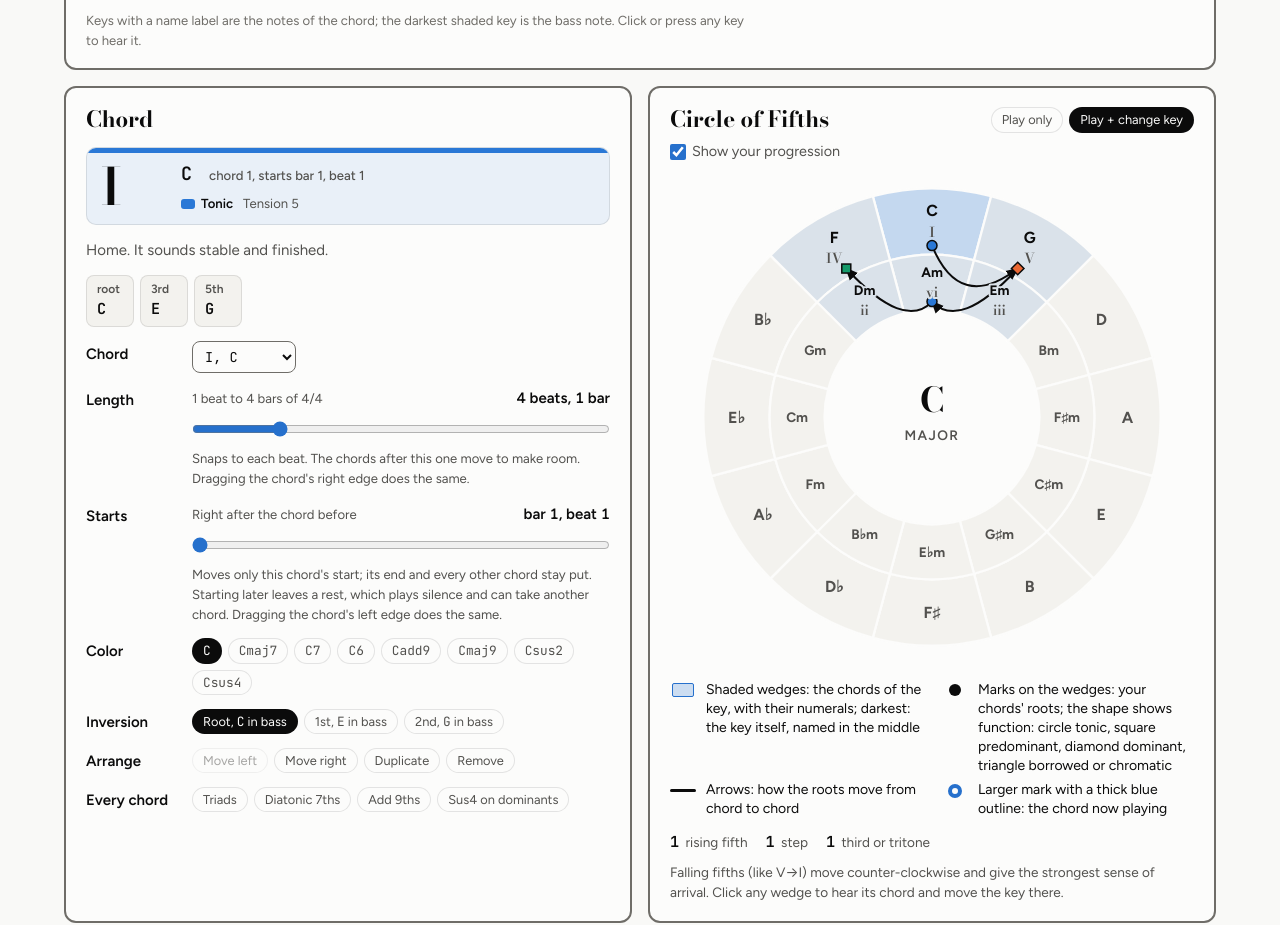
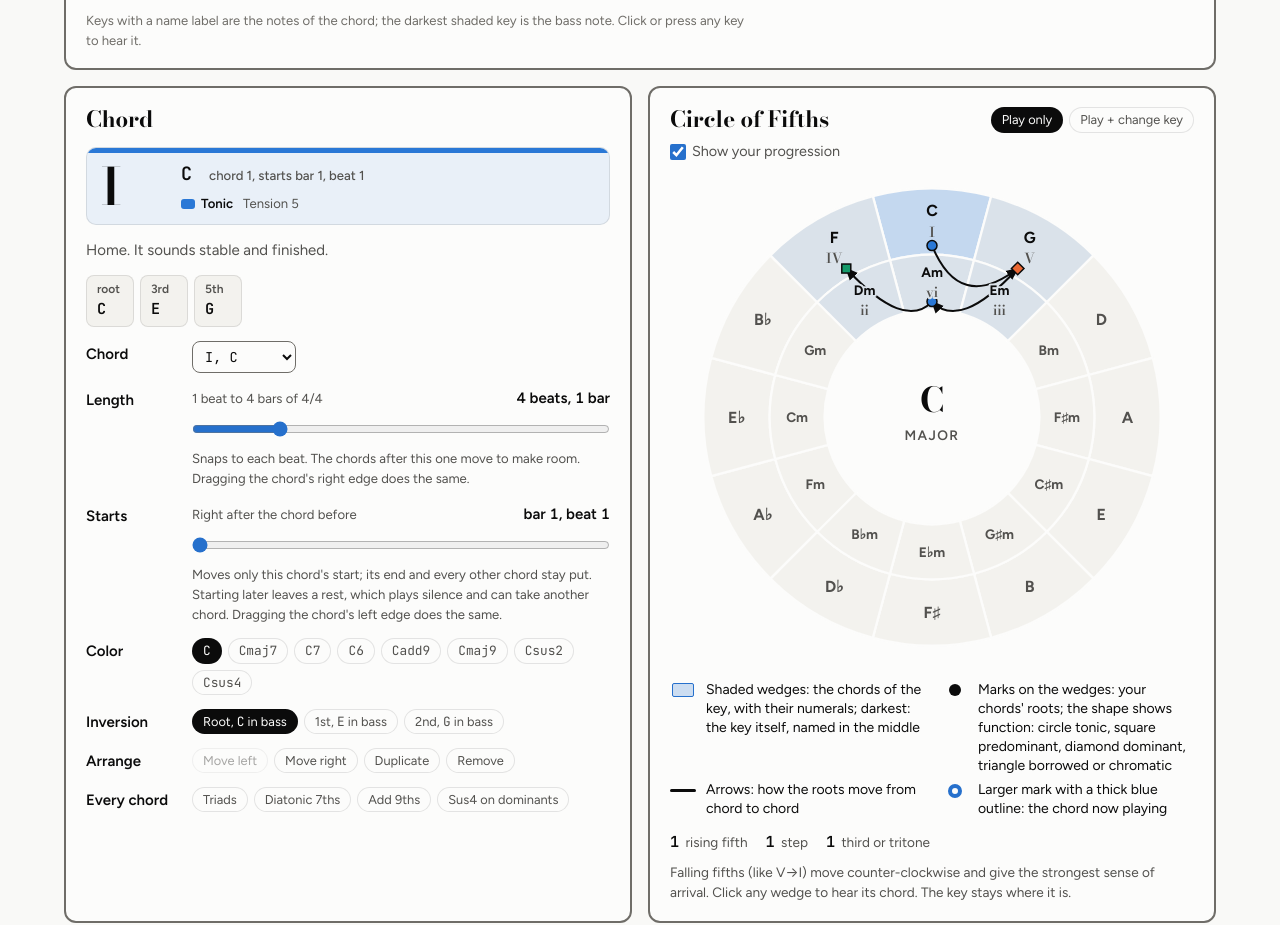
Before and after one commit to analyticalchem/chord-progression-lab, a plain HTML site: page index.html in a window 1280 px wide. Shown: the part 1672-2597 px from the top of the page. Drawn offline with nearby package versions, Linux system fonts and the light colour scheme.

Commit message:
Make Play only the circle of fifths default
The setting is now saved as circleMode; the old circleClick field held the previous default for every visitor, so it is ignored once and Play only becomes the starting choice. A choice made after that is remembered as before.

```diff
--- a/app.js
+++ b/app.js
@@ -22,7 +22,7 @@
     tonic: 0, mode: 'major', prog: toInsts(PRESETS[0].prog).map(withUid),
     selected: null, selectedRest: null, current: -1, currentRest: null, pulse: -1, playing: false, preview: null,
     tempo: 92, meter: '4/4', pattern: 'sustain', volume: 80, voicing: 'smooth', loop: true, tab: 'library',
-    bassLevel: 100, bassOctave: false, circleClick: 'key', circlePath: true,
+    bassLevel: 100, bassOctave: false, circleClick: 'play', circlePath: true,
   };
   let D = {}; // derived: key, chords, voicings, spans, song
   const meter = () => meterById(state.meter);
@@ -51,6 +51,10 @@
     try {
       const s = {};
       SAVED.forEach(k => { s[k] = state[k]; });
+      // Saved as circleMode: the older circleClick field held the old default for everyone, so it
+      // is ignored and Play only becomes the starting choice once.
+      s.circleMode = state.circleClick;
+      delete s.circleClick;
       s.prog = state.prog.map(({ id, ext, inv, len, rest }) => [id, ext, inv, len, rest || 0]);
       localStorage.setItem(STORE, JSON.stringify(s));
     } catch (e) { /* storage unavailable */ }
@@ -72,7 +76,7 @@
       state.tab = TABS.includes(s.tab) ? s.tab : 'library';
       state.bassLevel = num(s.bassLevel, 0, 200, 100);
       state.bassOctave = !!s.bassOctave;
-      state.circleClick = s.circleClick === 'play' ? 'play' : 'key';
+      state.circleClick = s.circleMode === 'key' ? 'key' : 'play';
       state.circlePath = s.circlePath !== false;
       if (Array.isArray(s.prog)) {
         state.prog = toInsts(s.prog).filter(i => Theory.BY_ID[state.mode][i.id]).slice(0, 16)
--- a/index.html
+++ b/index.html
@@ -191,8 +191,8 @@
       <div class="panel-head">
         <h2 id="h-circle">Circle of Fifths</h2>
         <div class="presets" role="group" aria-label="What a click on the circle does">
-          <button type="button" class="chip" data-cof="play" aria-pressed="false">Play only</button>
-          <button type="button" class="chip" data-cof="key" aria-pressed="true">Play + change key</button>
+          <button type="button" class="chip" data-cof="play" aria-pressed="true">Play only</button>
+          <button type="button" class="chip" data-cof="key" aria-pressed="false">Play + change key</button>
         </div>
         <label class="check"><input type="checkbox" id="cofShow" checked> Show your progression</label>
       </div>
```
